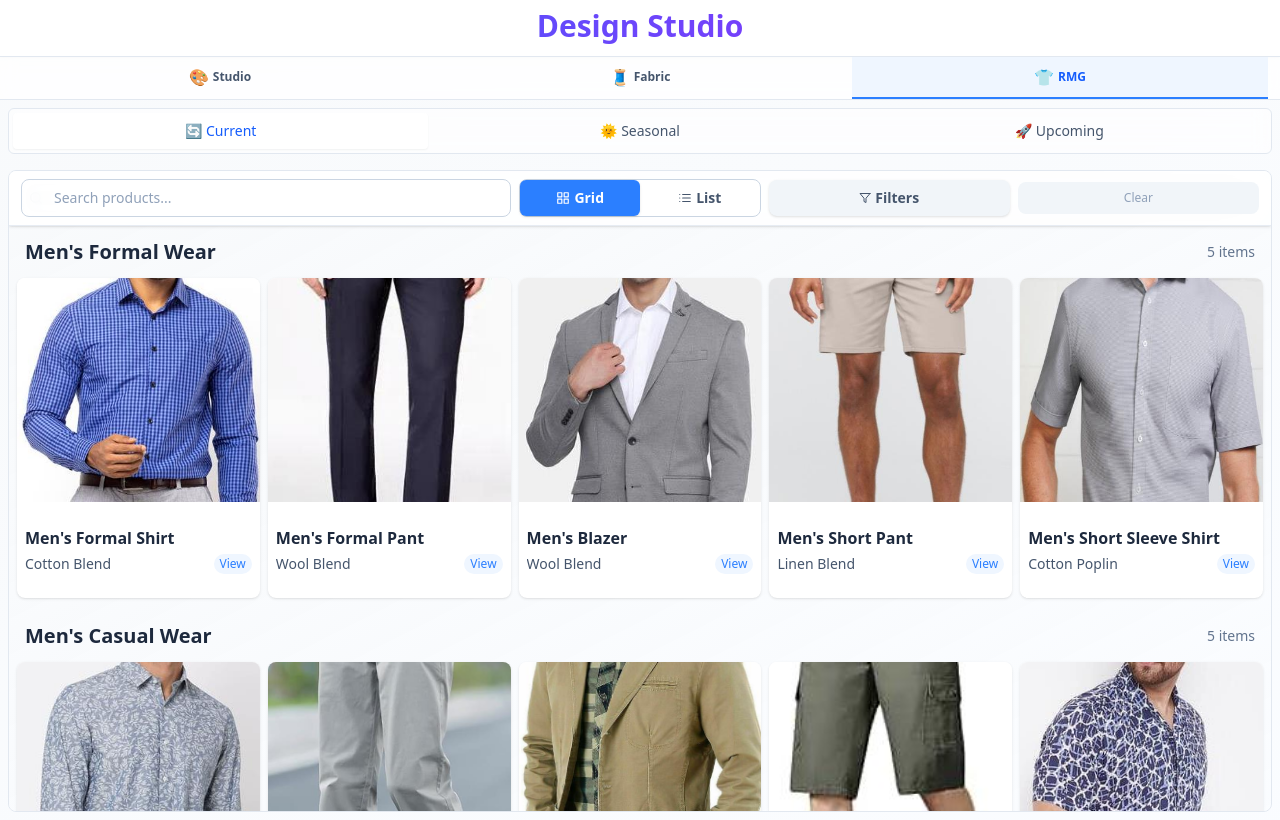
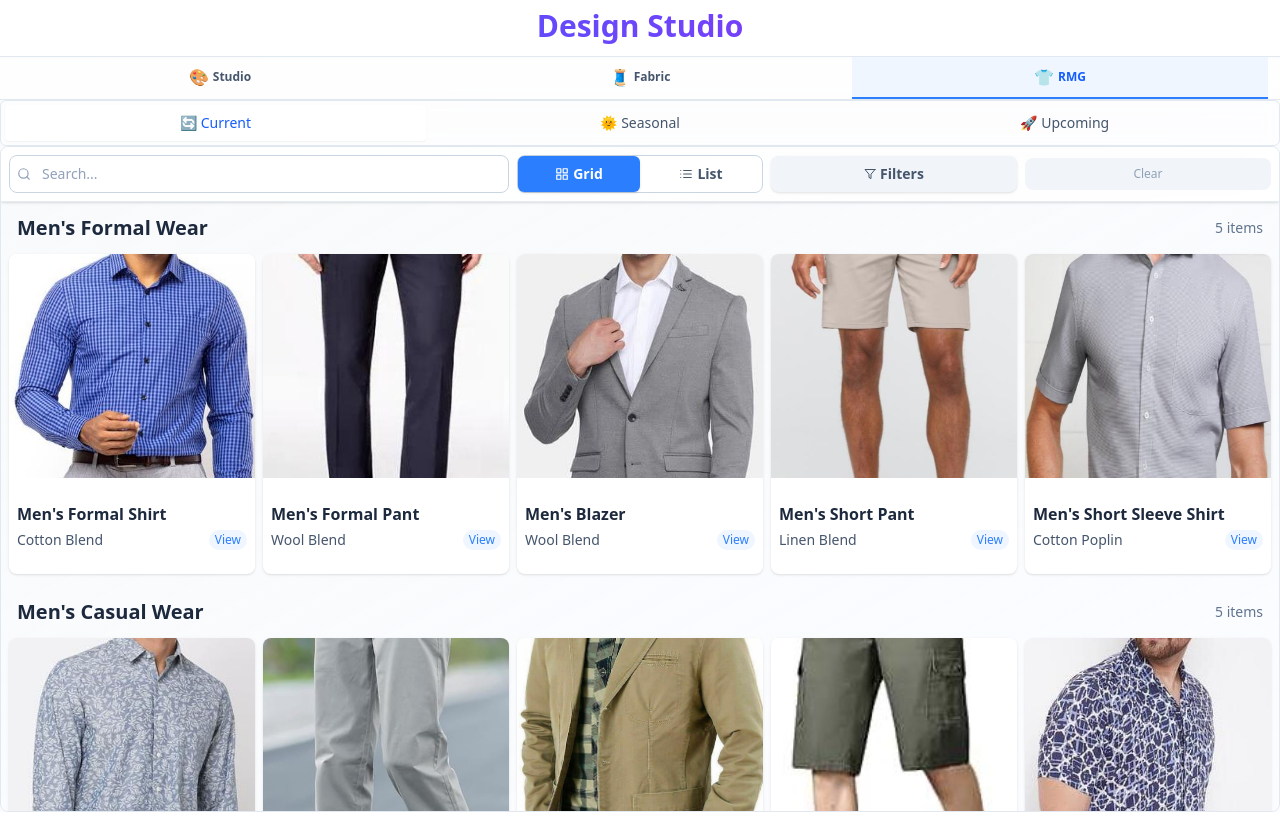
Before and after one commit to sahadul80/paramount-textiles, a Next.js app: page /pages/design-studio in a window 1280 px wide. Built offline with nearby package versions, Linux system fonts and the light colour scheme.

Commit message:
fixed UI updated

```diff
--- a/src/app/components/CategoryProducts.tsx
+++ b/src/app/components/CategoryProducts.tsx
@@ -573,20 +573,20 @@ const CategoryProducts = () => {
   }
 
   return (
-    <div className="max-h-[80vh] bg-gradient-to-br from-slate-50 to-blue-50/30">
+    <div className="max-h-[83vh] bg-gradient-to-br from-slate-50 to-blue-50/30">
       {/* Enhanced Sticky Header */}
       <div className="sticky top-0 z-40 bg-white/90 backdrop-blur-xl border-b border-slate-200/80 shadow-sm">
-        <div className="container mx-auto px-3 py-2">
+        <div className="container mx-auto p-2">
           {/* Enhanced Search and Filter Section */}
           <div className="space-y-2">
             {/* Top Row - 5 Column Grid */}
             <div className="grid grid-cols-5 gap-2 items-center">
               {/* Search Input - 2 columns */}
-              <div className="col-span-2 relative">
-                <FiSearch className="absolute left-2 top-1/2 transform -translate-y-1/2 text-slate-400 text-sm" />
+              <div className="col-span-3 sm:col-span-2 relative">
+                <FiSearch className="absolute inset-0 left-2 top-1/2 transform -translate-y-1/2 text-slate-400 text-sm z-10" />
                 <input
                   type="text"
-                  placeholder="Search products..."
+                  placeholder="Search..."
                   value={searchTerm}
                   onChange={(e) => setSearchTerm(e.target.value)}
                   className="w-full pl-8 pr-2 py-2 text-sm border border-slate-300 rounded-lg focus:ring-1 focus:ring-blue-500 focus:border-blue-500 bg-white/80 backdrop-blur-sm transition-all duration-300 text-slate-700 placeholder-slate-400"
@@ -594,7 +594,7 @@ const CategoryProducts = () => {
               </div>
 
               {/* View Toggle - 1 column */}
-              <div className="flex bg-white/80 backdrop-blur-sm rounded-lg border border-slate-300">
+              <div className="hidden sm:flex flex bg-white/80 backdrop-blur-sm rounded-lg border border-slate-300">
                 <button
                   onClick={() => setViewMode('grid')}
                   className={`p-2 w-1/2 rounded-md transition-all duration-300 flex items-center justify-center gap-1 font-semibold text-sm ${
--- a/src/app/pages/design-studio/page.tsx
+++ b/src/app/pages/design-studio/page.tsx
@@ -193,7 +193,7 @@ export default function DesignStudio() {
       </div>
 
       {/* Sub Tabs and Content */}
-      <div className="container mx-auto p-2">
+      <div className="container mx-auto">
         {/* Studio Sub Tabs */}
         <AnimatePresence mode="wait">
           {activeTab === 'studio' && (
@@ -203,7 +203,7 @@ export default function DesignStudio() {
               exit={{ opacity: 0, y: -10 }}
               transition={{ duration: 0.2 }}
             >
-              <div className="flex space-x-1 mb-4 bg-white/60 backdrop-blur-sm rounded-md p-1 border border-slate-200">
+              <div className="flex space-x-1 bg-white/60 backdrop-blur-sm rounded-md p-1 border border-slate-200">
                 {studioSubTabs.map((tab) => (
                   <button
                     key={tab.id}
@@ -278,7 +278,7 @@ export default function DesignStudio() {
               exit={{ opacity: 0, y: -10 }}
               transition={{ duration: 0.2 }}
             >
-              <div className="flex space-x-1 mb-4 bg-white/60 backdrop-blur-sm rounded-md p-1 border border-slate-200">
+              <div className="flex space-x-1 bg-white/60 backdrop-blur-sm rounded-md p-1 border border-slate-200">
                 {fabricSubTabs.map((tab) => (
                   <button
                     key={tab.id}
@@ -300,7 +300,7 @@ export default function DesignStudio() {
                 {fabricSubTab === 'patterns' && (
                   <div className="text-center py-6">
                     <div className="text-4xl mb-3">🧵</div>
-                    <h3 className="text-lg font-bold text-slate-800 mb-3">Pattern Types</h3>
+                    <h3 className="text-lg font-bold text-slate-800">Pattern Types</h3>
                     <div className="grid grid-cols-2 md:grid-cols-4 gap-2 max-w-2xl mx-auto">
                       {['Plain', 'Twill', 'Satin', 'Jacquard', 'Dobby', 'Leno', 'Pile', 'Double'].map((pattern) => (
                         <div key={pattern} className="p-2 bg-slate-100 rounded-md text-center">
@@ -314,7 +314,7 @@ export default function DesignStudio() {
 
                 {fabricSubTab === 'weaving' && (
                   <div className="text-center py-6">
-                    <div className="text-4xl mb-3">🏭</div>
+                    <div className="text-4xl">🏭</div>
                     <h3 className="text-lg font-bold text-slate-800 mb-3">Weaving Process</h3>
                     <div className="max-w-2xl mx-auto grid grid-cols-1 md:grid-cols-3 gap-3">
                       <div className="p-3 bg-blue-50 rounded-md">
@@ -338,7 +338,7 @@ export default function DesignStudio() {
 
                 {fabricSubTab === 'stock' && (
                   <div>
-                    <h3 className="text-lg font-bold text-slate-800 mb-4">Fabric Stock</h3>
+                    <h3 className="text-lg font-bold text-slate-800">Fabric Stock</h3>
                     <div className="grid grid-cols-1 md:grid-cols-2 gap-3">
                       {fabricData.map((fabric) => (
                         <motion.div
@@ -385,7 +385,7 @@ export default function DesignStudio() {
               transition={{ duration: 0.2 }}
               className="relative"
             >
-              <div className="flex space-x-1 mb-4 bg-white/60 backdrop-blur-sm rounded-md p-1 border border-slate-200">
+              <div className="flex space-x-1 bg-white/60 backdrop-blur-sm rounded-md p-1 border border-slate-200">
                 {rmgSubTabs.map((tab) => (
                   <button
                     key={tab.id}
```
